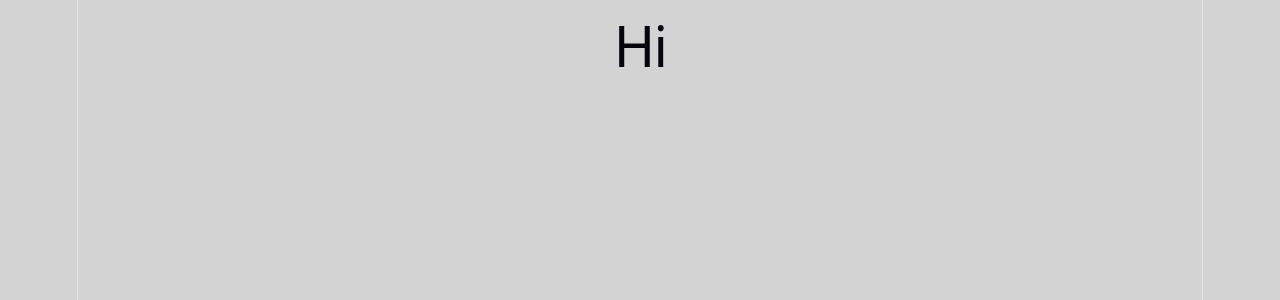
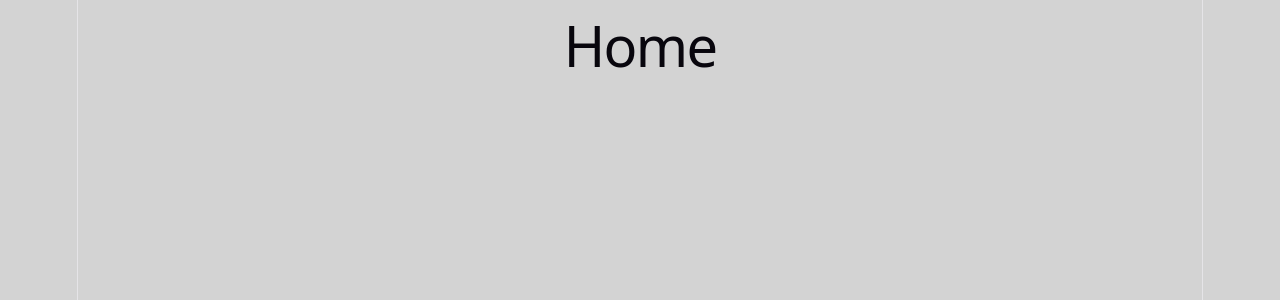
Before and after one commit to Michael-Mine/odin-wheres-wally, a React (Vite) app: page / in a window 1280 px wide. Shown: the top 300 px of the page. Built offline with nearby package versions, Linux system fonts and the light colour scheme.

Commit message:
feat: setup router and Home page

```diff
--- a/src/App.jsx
+++ b/src/App.jsx
@@ -1,7 +1,9 @@
+import { Link, Outlet } from "react-router";
+
 function App() {
   return (
     <>
-      <h1>Hi</h1>
+      <Outlet />
     </>
   );
 }
--- a/src/main.jsx
+++ b/src/main.jsx
@@ -1,10 +1,13 @@
 import { StrictMode } from "react";
 import { createRoot } from "react-dom/client";
+import { createBrowserRouter, RouterProvider } from "react-router";
+import routes from "./router/routes.jsx";
 import "./styles/index.css";
-import App from "./App.jsx";
+
+const router = createBrowserRouter(routes);
 
 createRoot(document.getElementById("root")).render(
   <StrictMode>
-    <App />
+    <RouterProvider router={router} />
   </StrictMode>,
 );
--- /dev/null
+++ b/src/pages/Error-404.jsx
@@ -0,0 +1,14 @@
+import { Link } from "react-router";
+
+const ErrorPage = () => {
+  return (
+    <div>
+      <h1>Oh no, this route doesn't exist!</h1>
+      <Link to="/">
+        You can go back to the home page by clicking here, though!
+      </Link>
+    </div>
+  );
+};
+
+export default ErrorPage;
--- /dev/null
+++ b/src/pages/Home.jsx
@@ -0,0 +1,9 @@
+function Home() {
+  return (
+    <>
+      <h1>Home</h1>
+    </>
+  );
+}
+
+export default Home;
--- /dev/null
+++ b/src/router/routes.jsx
@@ -0,0 +1,14 @@
+import App from "../App.jsx";
+import ErrorPage from "../pages/Error-404.jsx";
+import Home from "../pages/Home.jsx";
+
+const routes = [
+  {
+    path: "/",
+    element: <App />,
+    errorElement: <ErrorPage />,
+    children: [{ index: true, element: <Home /> }],
+  },
+];
+
+export default routes;
```
Also changed, not shown: 1 other file (tests, documents, lock files or other folders).
